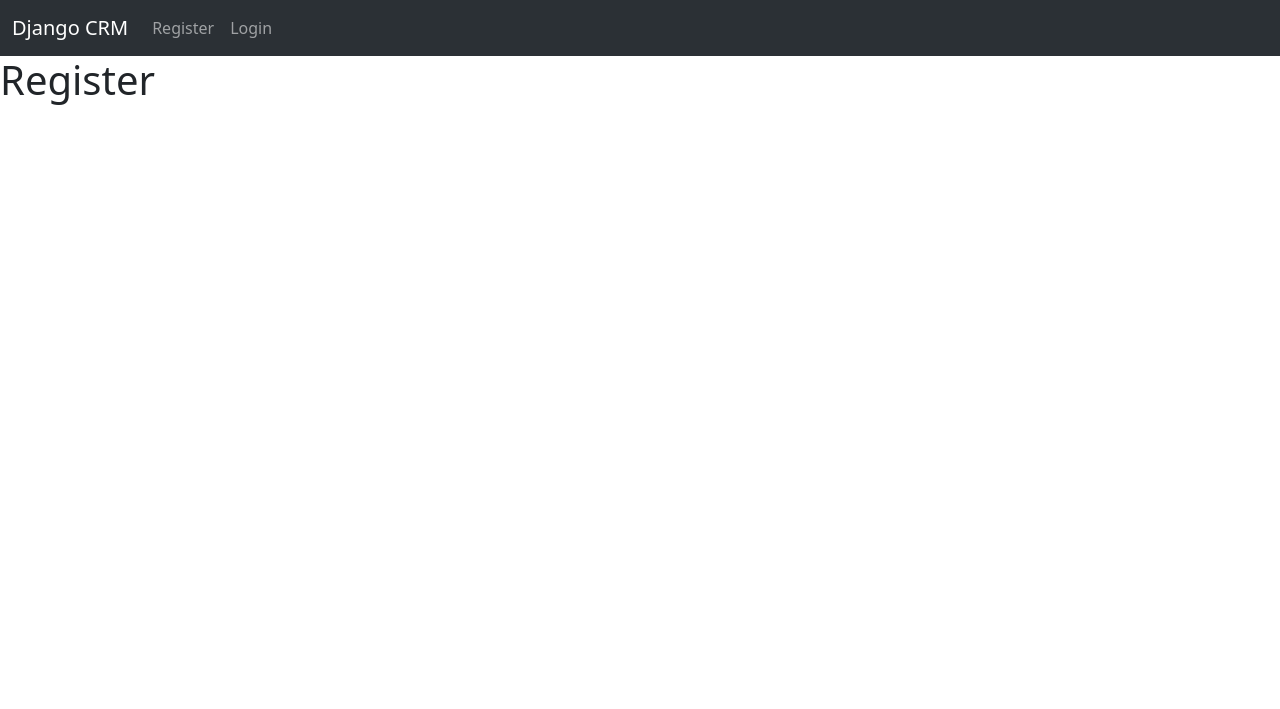
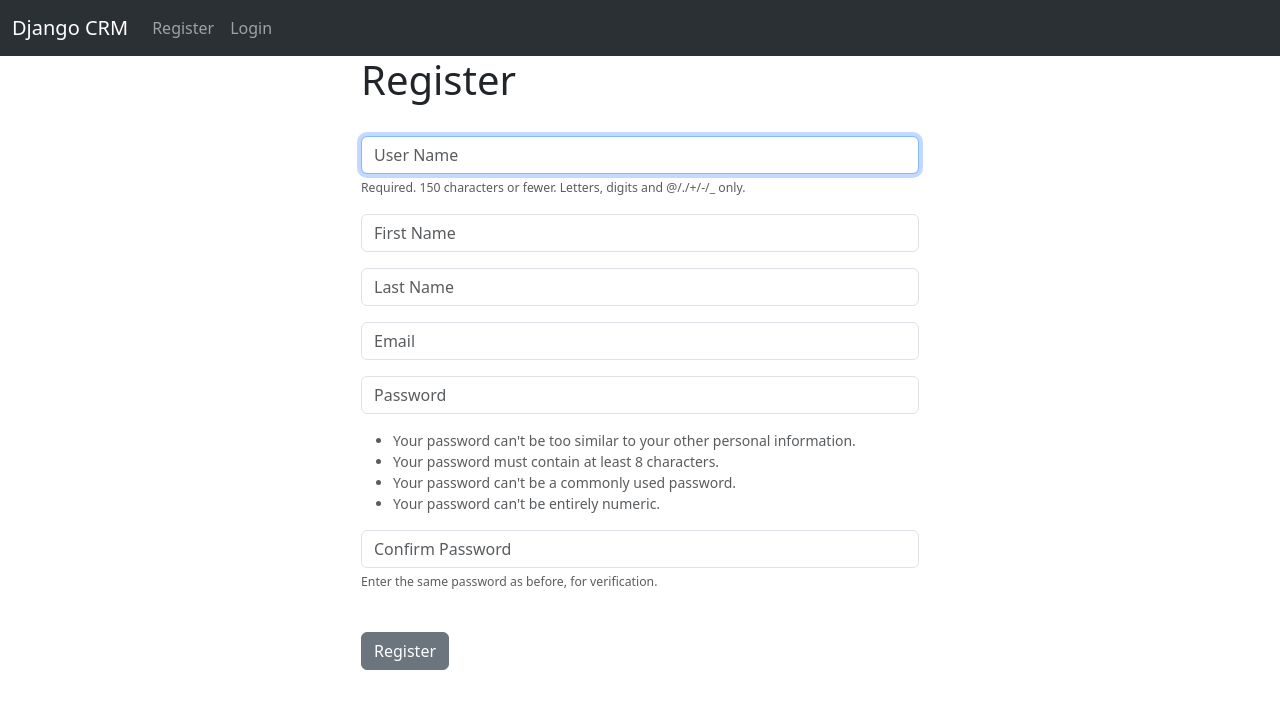
Before and after one commit to rib44/django-crm, a Django app: page /register/ in a window 1280 px wide. Shown: the top 709 px of the page. Run offline with Django 4.2, Linux system fonts and the light colour scheme.

Commit message:
Added the registration functionality

```diff
--- a/website/forms.py
+++ b/website/forms.py
@@ -3,10 +3,29 @@ from django.contrib.auth.models import User
 from django import forms
 
 class SignUpForm(UserCreationForm):
-    email = forms.EmailField(Label="", max_length=200, widget=forms.TextInput(attrs={'class':'form-control', 'placeholder': 'Email'}))
-    first_name = forms.CharField(Label="", max_length=200, widget=forms.TextInput(attrs={'class':'form-control', 'placeholder': 'First Name'}))
-    last_name = forms.CharField(Label="", max_length=200, widget=forms.TextInput(attrs={'class':'form-control', 'placeholder': 'Last Name'}))
+    email = forms.EmailField(label="", max_length=150, widget=forms.TextInput(attrs={'class':'form-control', 'placeholder': 'Email'}))
+    first_name = forms.CharField(label="", max_length=150, widget=forms.TextInput(attrs={'class':'form-control', 'placeholder': 'First Name'}))
+    last_name = forms.CharField(label="", max_length=150, widget=forms.TextInput(attrs={'class':'form-control', 'placeholder': 'Last Name'}))
 
     class Meta:
         model = User
         fields = ('username', 'first_name', 'last_name', 'email', 'password1', 'password2')
+
+
+    def __init__(self, *args, **kwargs):
+        super(SignUpForm, self).__init__(*args, **kwargs)
+
+        self.fields['username'].widget.attrs['class'] = 'form-control'
+        self.fields['username'].widget.attrs['placeholder'] = 'User Name'
+        self.fields['username'].label = ''
+        self.fields['username'].help_text = '<span class="form-text text-muted"><small>Required. 150 characters or fewer. Letters, digits and @/./+/-/_ only.</small></span>'
+
+        self.fields['password1'].widget.attrs['class'] = 'form-control'
+        self.fields['password1'].widget.attrs['placeholder'] = 'Password'
+        self.fields['password1'].label = ''
+        self.fields['password1'].help_text = '<ul class="form-text text-muted small"><li>Your password can\'t be too similar to your other personal information.</li><li>Your password must contain at least 8 characters.</li><li>Your password can\'t be a commonly used password.</li><li>Your password can\'t be entirely numeric.</li></ul>'
+
+        self.fields['password2'].widget.attrs['class'] = 'form-control'
+        self.fields['password2'].widget.attrs['placeholder'] = 'Confirm Password'
+        self.fields['password2'].label = ''
+        self.fields['password2'].help_text = '<span class="form-text text-muted"><small>Enter the same password as before, for verification.</small></span>'
--- a/website/templates/base.html
+++ b/website/templates/base.html
@@ -18,6 +18,7 @@
         <!-- Navbar -->
         {% include 'navbar.html' %}
 
+        <div class="container">
         <!-- Display of alert messages -->
         {% if messages %}
         {% for message in messages %}
@@ -34,6 +35,7 @@
         {% block body %}
         {% endblock %}
 
+    </div>
         <!-- JS -->
         <script
             src="https://cdn.jsdelivr.net/npm/bootstrap@5.3.0-alpha3/dist/js/bootstrap.bundle.min.js"
--- a/website/templates/login.html
+++ b/website/templates/login.html
@@ -6,7 +6,7 @@
 
     <form method="POST" action="{% url 'login' %}">
         {% csrf_token %}
-        <form>
+
             <div class="mb-3">
                 <input type="text" class="form-control" name="username" placeholder="Username" required>
             </div>
@@ -16,7 +16,7 @@
             </div>
             <br>
             <button type="submit" class="btn btn-secondary">Submit</button>
-        </form>
+
     </form>
 
 </div>
--- a/website/templates/register.html
+++ b/website/templates/register.html
@@ -1,8 +1,34 @@
 {% extends 'base.html' %}
 
 {% block body %}
+<div class=" col-md-6 offset-md-3 ">
+    <h1>Register</h1>
+    <br>
 
-    <h1>Register</h1>
+    <form method="POST" action="">
+        {% csrf_token %}
+
+        {% if form.errors %}
+			<div class="alert alert-warning alert-dismissible fade show" role="alert">
+			    Your Form Has Errors
+			    {% for field in form %}
+                    {% if field.errors %}
+                        {{ field.errors }}
+                    {% endif %}
+			  {% endfor %}
+			  <button type="button" class="btn-close" data-bs-dismiss="alert" aria-label="Close"></button>
+			</div>
+		{% endif %}
+
+        {{ form.as_p }}
+
+        <br>
+        <button type="submit" class="btn btn-secondary">
+            Register
+        </button>
+
+    </form>
 
 
+</div>
 {% endblock %}
--- a/website/views.py
+++ b/website/views.py
@@ -1,6 +1,7 @@
 from django.shortcuts import render, redirect
 from django.contrib.auth import authenticate, login, logout
 from django.contrib import messages
+from .forms import SignUpForm
 
 
 # Create your views here.
@@ -37,4 +38,23 @@ def logout_user(request):
     return render(request, 'logout.html', {})
 
 def register_user(request):
-    return render(request, 'register.html', {})
+    if request.method == "POST":
+        form = SignUpForm(request.POST)
+
+        if form.is_valid():
+            form.save()
+
+            # Authenticate and Login
+            username = form.cleaned_data['username']
+            password = form.cleaned_data['password1']
+            user = authenticate(username=username, password=password)
+            login(request, user)
+            messages.success(request, "You have successfully Registered")
+
+            return redirect('home')
+
+    else:
+        form = SignUpForm()
+        return render(request, 'register.html', {'form': form})
+
+    return render(request, 'register.html', {'form': form})
```
